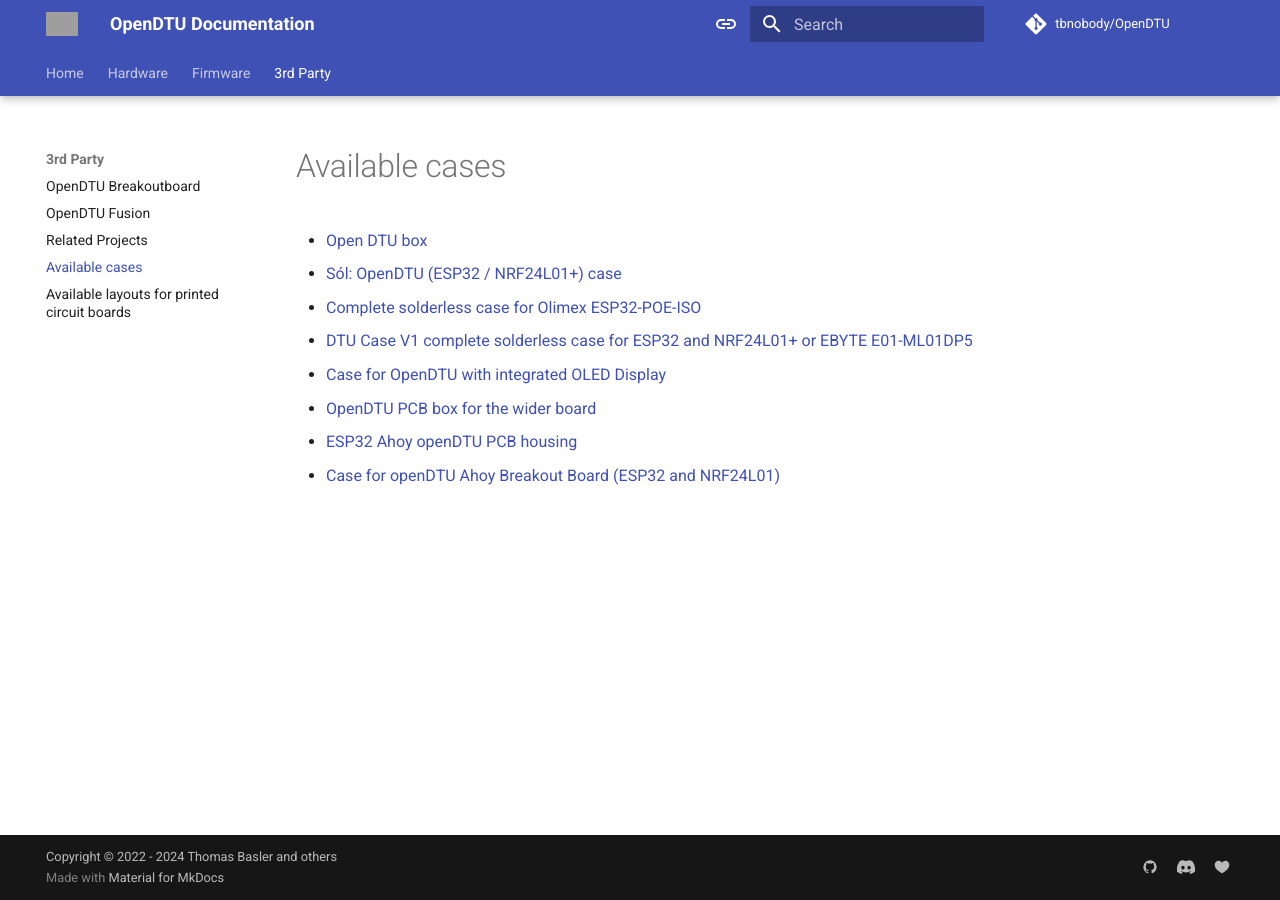
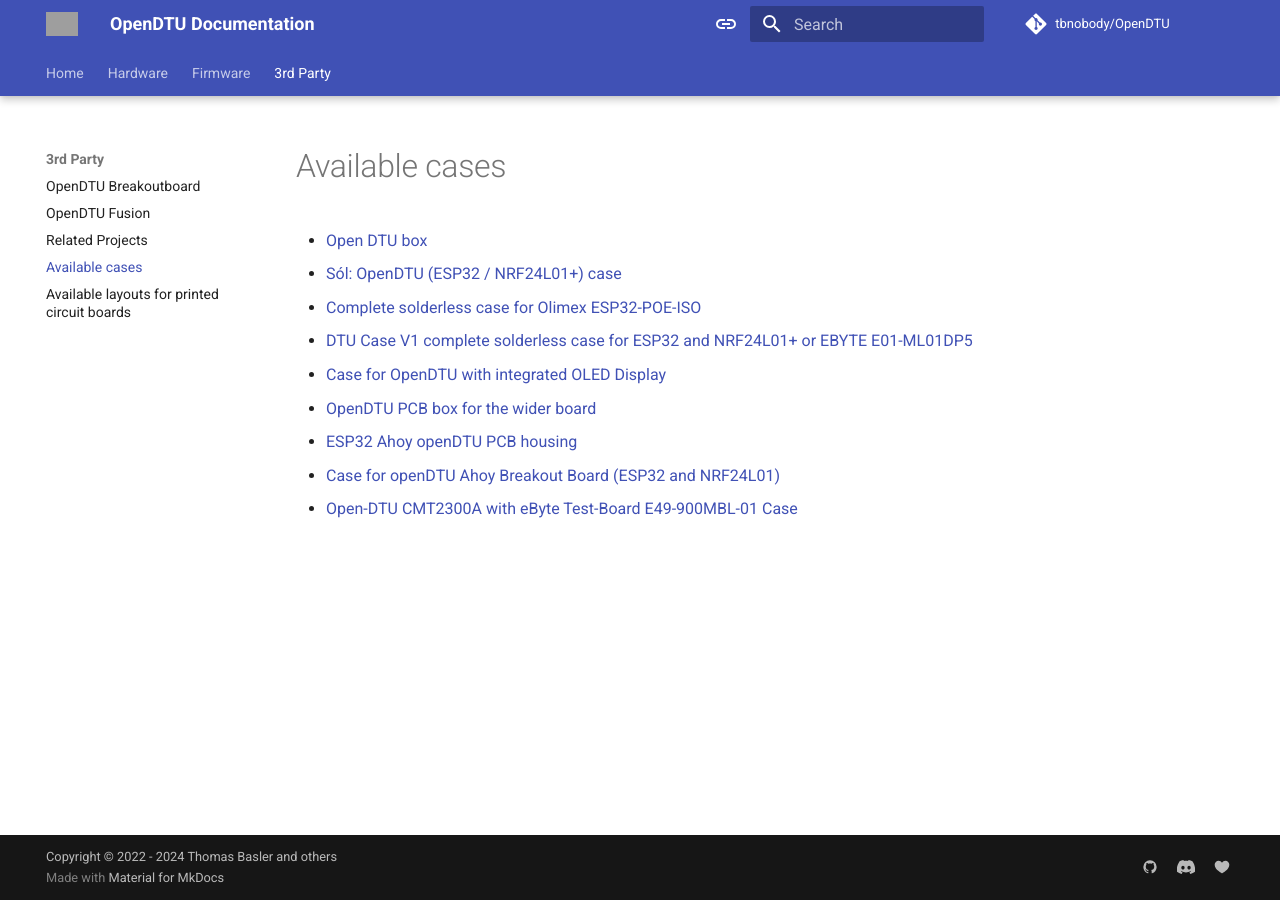
Before and after one commit to tbnobody/OpenDTU-docs, an MkDocs documentation site: the page built from docs/3rd_party/cases.md, in a window 1280 px wide. Built offline with MkDocs 1.6.1 and Material for MkDocs 9.7.7, drawn with Linux system fonts in a browser that asks for light colours; comment, search, counter and statistics services are not loaded; grey boxes are pictures that could not be loaded.

Commit message:
Added Case for CMT2300A

```diff
--- a/docs/3rd_party/cases.md
+++ b/docs/3rd_party/cases.md
@@ -8,3 +8,4 @@
 * [OpenDTU PCB box for the wider board](https://www.printables.com/model/377994-opendtu-pcb-box-for-the-wider-board){target=_blank}
 * [ESP32 Ahoy openDTU PCB housing](https://www.printables.com/model/376840-esp32-ahoy-opendtu-pcb-housing){target=_blank}
 * [Case for openDTU Ahoy Breakout Board (ESP32 and NRF24L01)](https://www.printables.com/model/421083-case-for-opendtu-ahoy-breakout-board-esp32-and-nrf){target=_blank}
+* [Open-DTU CMT2300A with eByte Test-Board E49-900MBL-01 Case](https://makerworld.com/en/models/144736){target=_blank}
```
